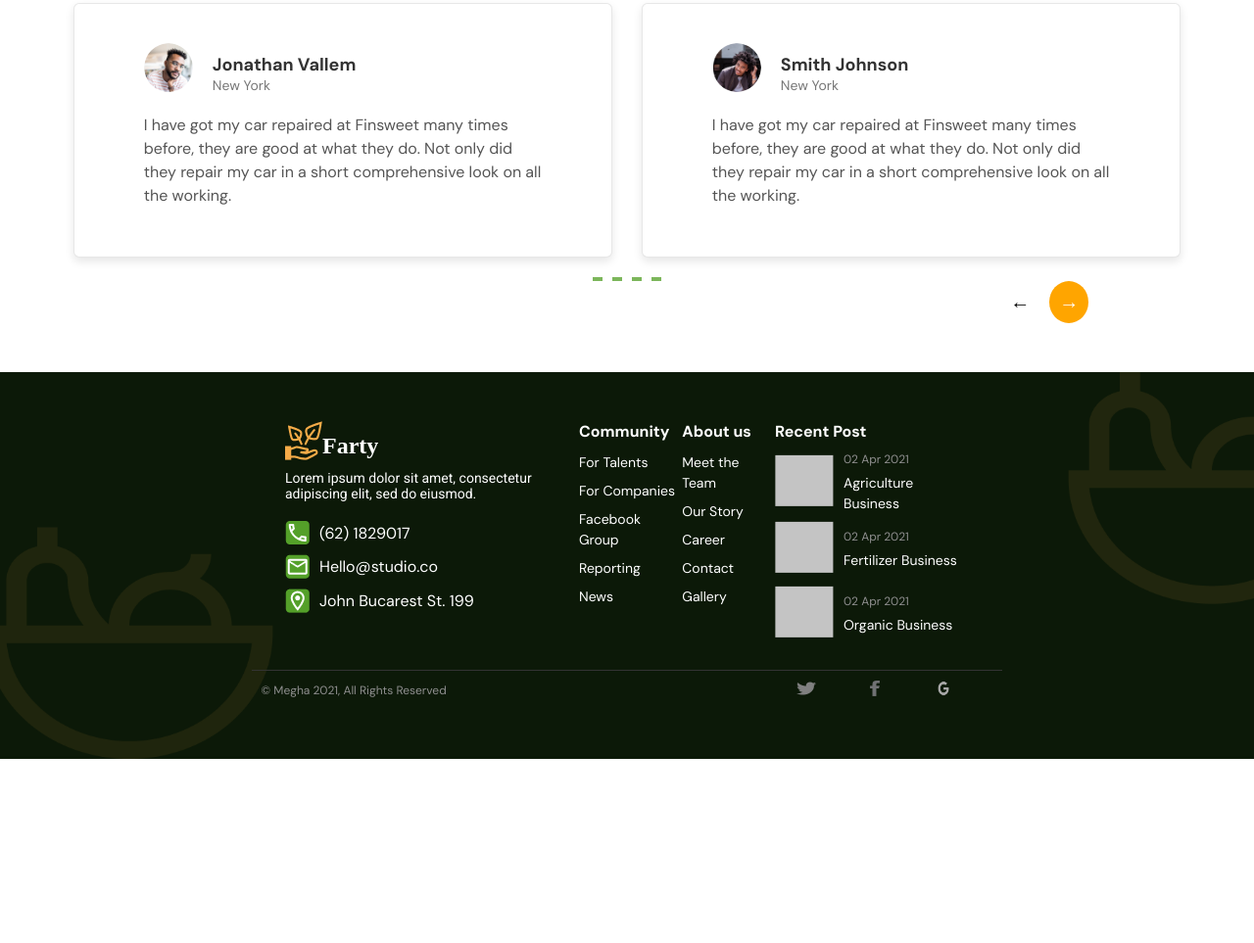
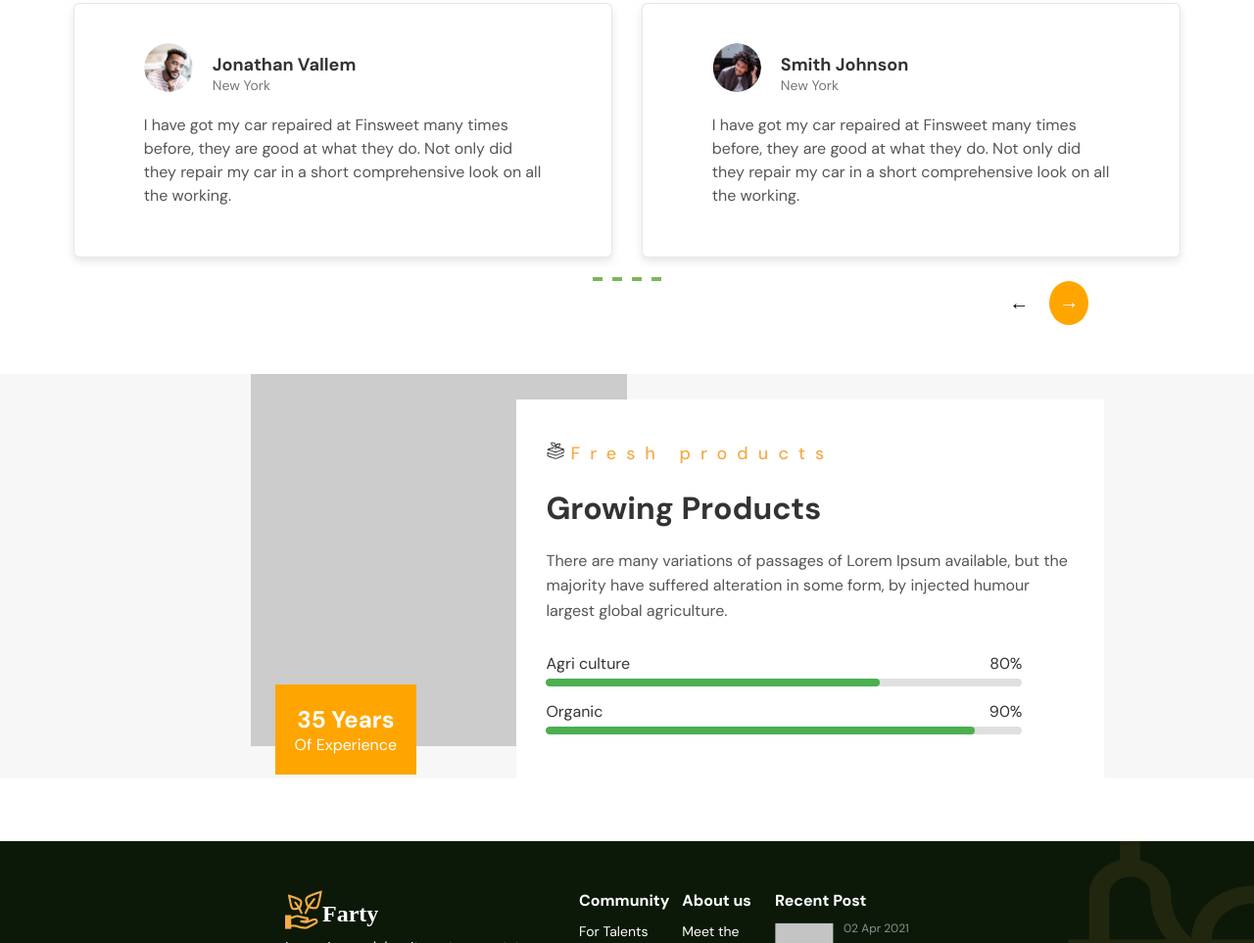
Before and after one commit to DDJar/Fast-coding-test, a plain HTML site: page index.html in a window 1280 px wide. Shown: the part 3815-4778 px from the top of the page at 98% size. Before the commit the page ends 4590 px from the top, so only its background shows below. Drawn offline with Linux system fonts and the light colour scheme; a web font is replaced by a local one.

Commit message:
Growing Products

```diff
--- a/css/styles.css
+++ b/css/styles.css
@@ -485,7 +485,7 @@ body {
     display: grid;
     grid-template-columns: repeat(2, 1fr);
     gap: 20px;
-    width: 74%;
+    width: 75%;
     margin: auto;
 }
 
@@ -512,7 +512,7 @@ body {
     height: 60px;
     margin: auto;
     margin-left: 10px;
-    margin-right: 12px;
+    margin-right: 10px;
 
 }
 
@@ -778,15 +778,9 @@ body {
     border: 2px solid #54A02982;
     height: 1px;
     background-color: #54A02982;
-
-
     transition: background-color 0.3s;
 }
 
-.pagination-dot:hover,
-.pagination-dot.active {
-    background-color: #FFA500;
-}
 
 .testimonials__navigation {
     justify-content: end;
@@ -805,19 +799,128 @@ body {
     padding: 10px;
     border-radius: 50%;
     cursor: pointer;
-    transition: background-color 0.3s;
+    display: flex;
+    justify-content: center;
+    rotate: 180°;
 }
 
 .testimonials__nav-button--prev {
     background: none;
     color: black;
+    rotate: 180°;
+    border: 1px solid white;
 }
 
-.testimonials__nav-button:hover {
-    background-color: #e69500;
+.growing-products {
+    position: relative;
+    display: flex;
+    align-items: center;
+    background-color: #f7f7f7;
+    justify-content: center;
+    margin-bottom: 5%;
+    font-family: 'DM Sans', sans-serif;
 }
 
+.background-square {
+    position: absolute;
+    top: 0;
+    left: 0;
+    width: 30%;
+    height: 92%;
+    background-color: #ccc;
+    z-index: 1;
+    margin-left: 20%;
+}
 
+.experience-box {
+    background-color: #FFA500;
+    padding: 20px;
+    color: white;
+    font-size: 24px;
+    font-weight: bold;
+    text-align: center;
+    margin-right: 8%;
+    position: relative;
+    z-index: 2;
+    margin-top: 24.5%;
+    margin-left: 10%;
+}
+
+.experience-box span {
+    display: block;
+    font-size: 16px;
+    font-weight: normal;
+}
+
+.growing-products__content {
+    background-color: white;
+    padding: 30px;
+    max-width: 600px;
+    position: relative;
+    z-index: 2;
+    margin-top: 2%;
+}
+
+.growing-products__subtitle {
+    color: #F5AB48 !important;
+    font-weight: 500;
+    display: flex;
+    justify-content: start;
+    font-size: 18px;
+    line-height: 50px;
+    letter-spacing: 10px;
+    margin-bottom: 10px;
+    font-family: 'DM Sans', sans-serif;
+    align-items: center;
+}
+
+.growing-products__subtitle img {
+    width: 20px;
+    height: 20px;
+    margin-bottom: 5px;
+    margin-right: 5px;
+}
+
+.growing-products__title {
+    font-size: 32px;
+    color: #333;
+    margin-bottom: 20px;
+}
+
+.growing-products__description {
+    font-size: 16px;
+    color: #555;
+    margin-bottom: 30px;
+    line-height: 1.6;
+}
+
+.progress-bar {
+    margin-bottom: 15px;
+    width: 90%;
+}
+
+.progress-bar__label {
+    display: flex;
+    justify-content: space-between;
+    font-size: 16px;
+    color: #333;
+    margin-bottom: 5px;
+}
+
+.progress-bar__track {
+    background-color: #e0e0e0;
+    border-radius: 10px;
+    height: 8px;
+    position: relative;
+    overflow: hidden;
+}
+
+.progress-bar__fill {
+    background-color: #4CAF50;
+    height: 100%;
+    border-radius: 10px;
+    transition: width 0.3s;
+}
 
 .footer {
     background-image: url(../img/footer.png);
--- a/index.html
+++ b/index.html
@@ -120,7 +120,6 @@
                 </div>
                 <div class="our-offer__content">
                     <div class="offer-offer__content--m">
-
                         <div class="our-offer__group">
                             <img src="./img/natural.png" alt="Natural Wheats Icon">
                             <div class="our-offer__context">
@@ -129,7 +128,6 @@
                                     solutions and digital farming tools.</span>
                             </div>
                         </div>
-
                         <div class="our-offer__group">
                             <img src="./img/fresh-fruits.png" alt="Fresh Fruits Icon">
                             <div class="our-offer__context">
@@ -250,6 +248,39 @@
                 <button class="testimonials__nav-button testimonials__nav-button--next">→</button>
             </div>
         </div>
+        <div class="growing-products">
+            <div class="background-square"></div>
+            <div class="experience-box">
+                <p>35 Years</p>
+                <span>Of Experience</span>
+            </div>
+            <div class="growing-products__content">
+                <p class="growing-products__subtitle"><img src="./img/earth 1.png" alt="earth" />Fresh products</p>
+                <h2 class="growing-products__title">Growing Products</h2>
+                <p class="growing-products__description">
+                    There are many variations of passages of Lorem Ipsum available, but the majority have suffered alteration in some form, by injected humour largest global agriculture.
+                </p>
+                <div class="progress-bar">
+                    <div class="progress-bar__label">
+                        <span>Agri culture</span>
+                        <span>80%</span>
+                    </div>
+                    <div class="progress-bar__track">
+                        <div class="progress-bar__fill" style="width: 70%;"></div>
+                    </div>
+                </div>
+                <div class="progress-bar">
+                    <div class="progress-bar__label">
+                        <span>Organic</span>
+                        <span>90%</span>
+                    </div>
+                    <div class="progress-bar__track">
+                        <div class="progress-bar__fill" style="width: 90%;"></div>
+                    </div>
+                </div>
+            </div>
+        </div>
+
 
         <footer class="footer">
             <div class="footer__container">
```
